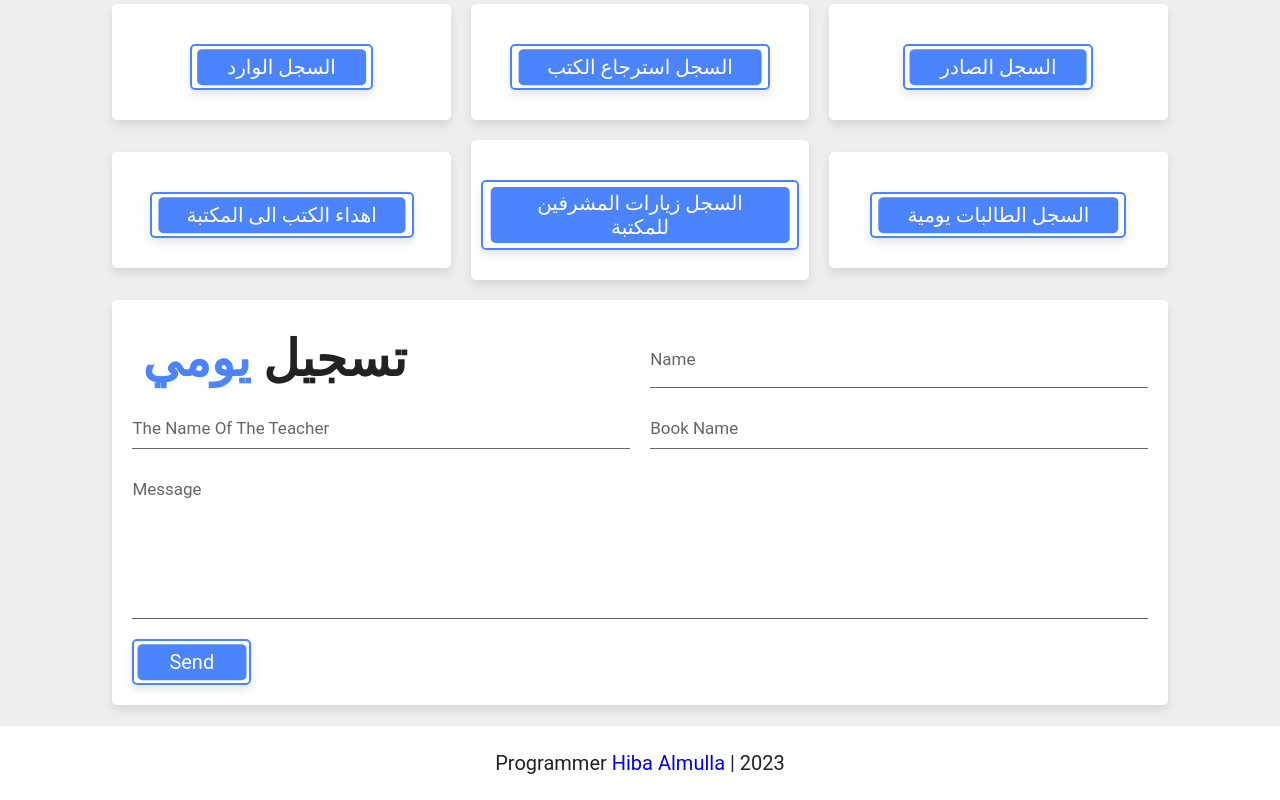
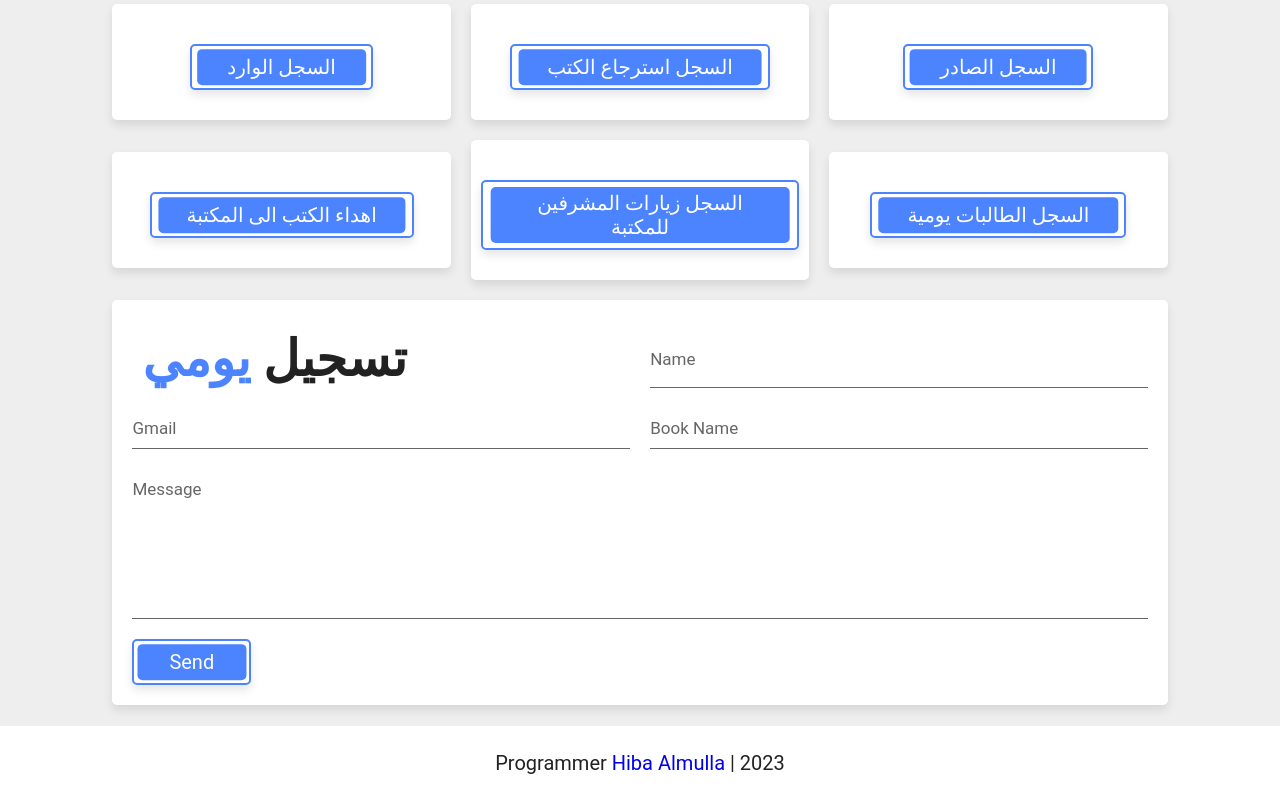
Before and after one commit to Hiba-Almulla/Al-Razi-Library-System, a plain HTML site: page index.html in a window 1280 px wide. Shown: the part 4184-4984 px from the top of the page. Drawn offline with nearby package versions, Linux system fonts and the light colour scheme.

Commit message:
Update index.html

```diff
--- a/index.html
+++ b/index.html
@@ -323,7 +323,7 @@
 
         <input type="text" name="Name" placeholder="Name" />
 
- <input type="text" name="The name of the teacher" placeholder="The name of the teacher" />
+ <input type="email" name="Gmail" placeholder="Gmail" />
 
 
          <input type="text"  name="Book name" placeholder="Book name" />
```
